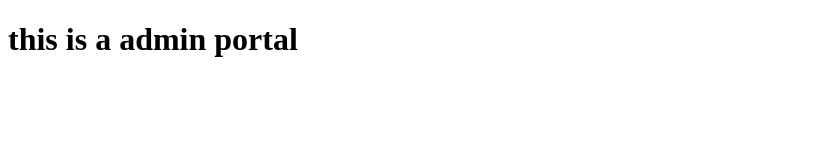
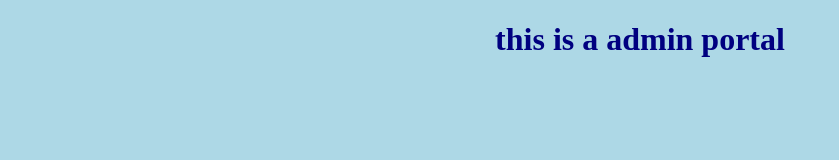
Before and after one commit to 2400089004/navigation, a plain HTML site: page admin.html in a window 1280 px wide. Shown: the whole page, without its empty margins (0-839 px from the left). Drawn offline with Linux system fonts and the light colour scheme.

Commit message:
adminn branch is added

```diff
--- a/admin.html
+++ b/admin.html
@@ -5,6 +5,15 @@
     <meta name="viewport" content="width=device-width, initial-scale=1.0">
     <title>Document</title>
 </head>
+<style>
+    body {
+        background-color: lightblue;
+    }
+    h1 {
+        color: navy;
+        text-align: center;
+    }
+</style>
 <body>
     <h1>this is a admin portal</h1>
 
```
